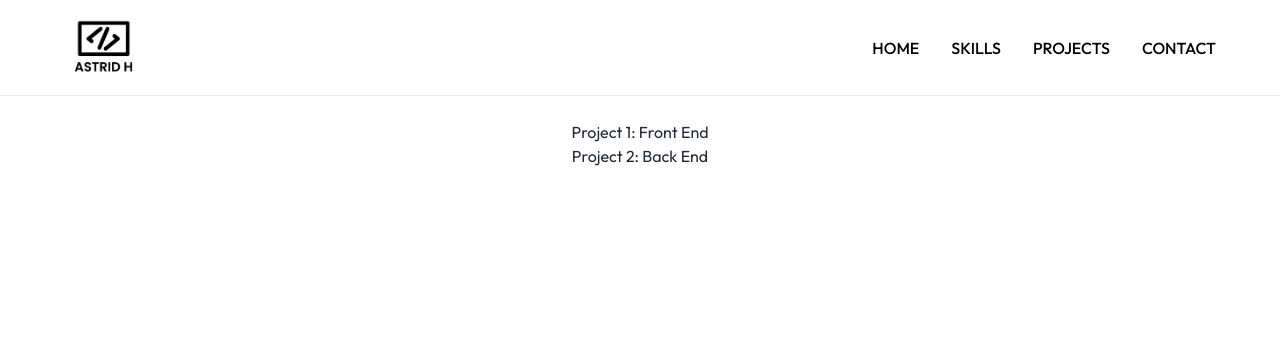
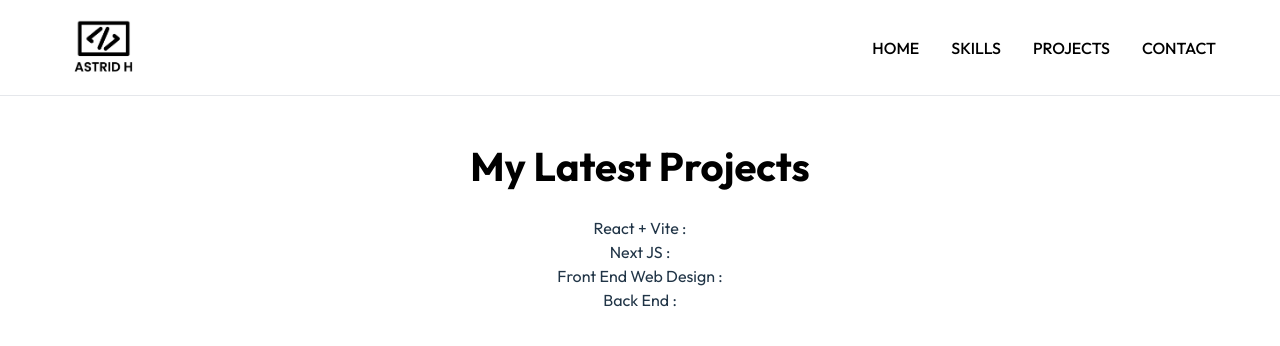
Before and after one commit to anastasiaastrid/PRACTICE-REACT-PORTO, a React (Vite) app: page /projects in a window 1280 px wide. Shown: the top 346 px of the page. Built offline with nearby package versions, Linux system fonts and the light colour scheme.

Commit message:
porto updated

```diff
--- a/src/Components/Projects.tsx
+++ b/src/Components/Projects.tsx
@@ -1,10 +1,12 @@
 function Projects() {
   return (
-    <div className="px-4 md:px-24 text-center">
-      <h2 className="text-black text-3xl md:text-5xl font-bold pt-10">My Latest Projects!</h2>
-      <div className="mt-8">
-        <p className="text-gray-800">Project 1: Front End</p>
-        <p className="text-gray-800">Project 2: Back End</p>
+    <div className="px-8 md:px-44 text-center flex flex-col items-center pt-24">
+      <h2 className="text-black text-[40px] font-bold pt-10">My Latest Projects</h2>
+      <div className="my-5 w-full flex flex-col items-center">
+        <p>React + Vite :</p>
+        <p>Next JS : </p>
+        <p>Front End Web Design : </p>
+        <p>Back End : </p>
       </div>
     </div>
   );
```
